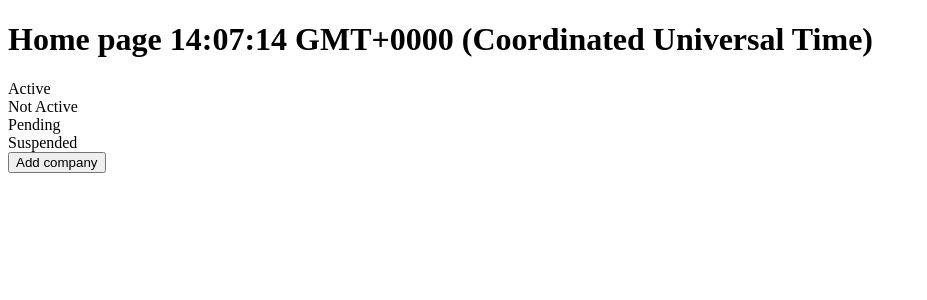
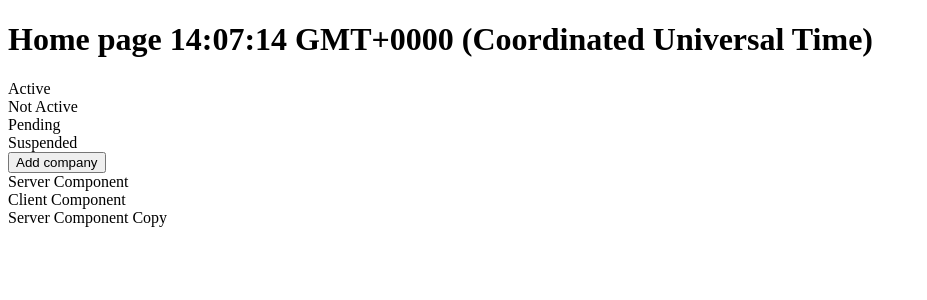
Before and after one commit to irapanch/next-crm-truscape, a Next.js app: page / in a window 1280 px wide. Shown: the top 300 px of the page, without its empty margins (0-927 px from the left). Built offline with nearby package versions, Linux system fonts and the light colour scheme; no server answers.

Commit message:
File-System Based Routing

```diff
--- /dev/null
+++ b/src/app/components/client-component.tsx
@@ -0,0 +1,15 @@
+'use client';
+import React from 'react';
+
+export interface ClientComponentProps {
+  children?: React.ReactNode;
+}
+
+export default function ClientComponent({ children }: ClientComponentProps) {
+  console.log('Client Component');
+
+  return <div>
+    <span>Client Component</span>
+
+    {children}</div>;
+}
--- a/src/app/components/example.tsx
+++ b/src/app/components/example.tsx
@@ -1,7 +1,7 @@
 import React from 'react';
 
 export interface FProps {
-  children: React.ReactNode;
+  children?: React.ReactNode;
 }
 
 export default function F({ children }: FProps) {
--- /dev/null
+++ b/src/app/components/server-component copy.tsx
@@ -0,0 +1,16 @@
+import { headers } from 'next/headers';
+import React from 'react';
+
+export interface ServerComponentCopyProps {
+  children?: React.ReactNode;
+}
+
+export default function ServerComponentCopy({ children }: ServerComponentCopyProps) {
+  console.log('Server Component Copy');
+  console.log(headers());
+
+
+  return <div>
+    <span>Server Component Copy</span>
+    {children}</div>;
+}
--- /dev/null
+++ b/src/app/components/server-component.tsx
@@ -0,0 +1,13 @@
+import React from 'react';
+
+export interface ServerComponentProps {
+  children?: React.ReactNode;
+}
+
+export default function ServerComponent({ children }: ServerComponentProps) {
+  console.log('Server Component');
+
+  return <div>
+    <span>Server Component</span>
+    {children}</div>;
+}
--- a/src/app/page.tsx
+++ b/src/app/page.tsx
@@ -1,6 +1,9 @@
 import { headers } from 'next/headers';
 import AddCompanyButton from './components/add-company-button';
 import StatusLabel, { Status } from './components/status-label';
+import ServerComponent from './components/server-component';
+import ClientComponent from './components/client-component';
+import ServerComponentCopy from './components/server-component copy';
 
 export default function Home() {
   console.log(headers());
@@ -15,6 +18,8 @@
       <div>
         <AddCompanyButton />
       </div>
+      <ServerComponent/>
+      <ClientComponent><ServerComponentCopy/></ClientComponent>
     </main>
   );
 }
```
Also changed, not shown: src/app/dashboard/page.tsx (added, +11 -0 lines), src/app/dashboard/settings/page.tsx (added, +11 -0 lines).
